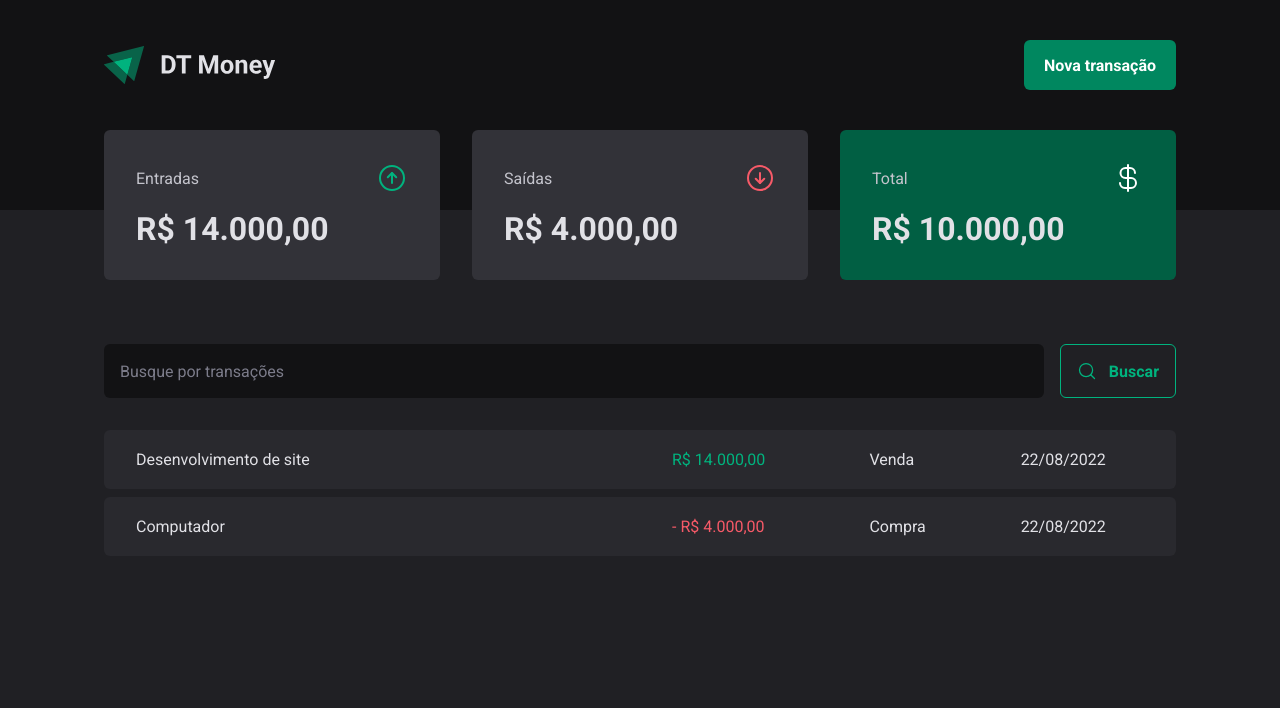
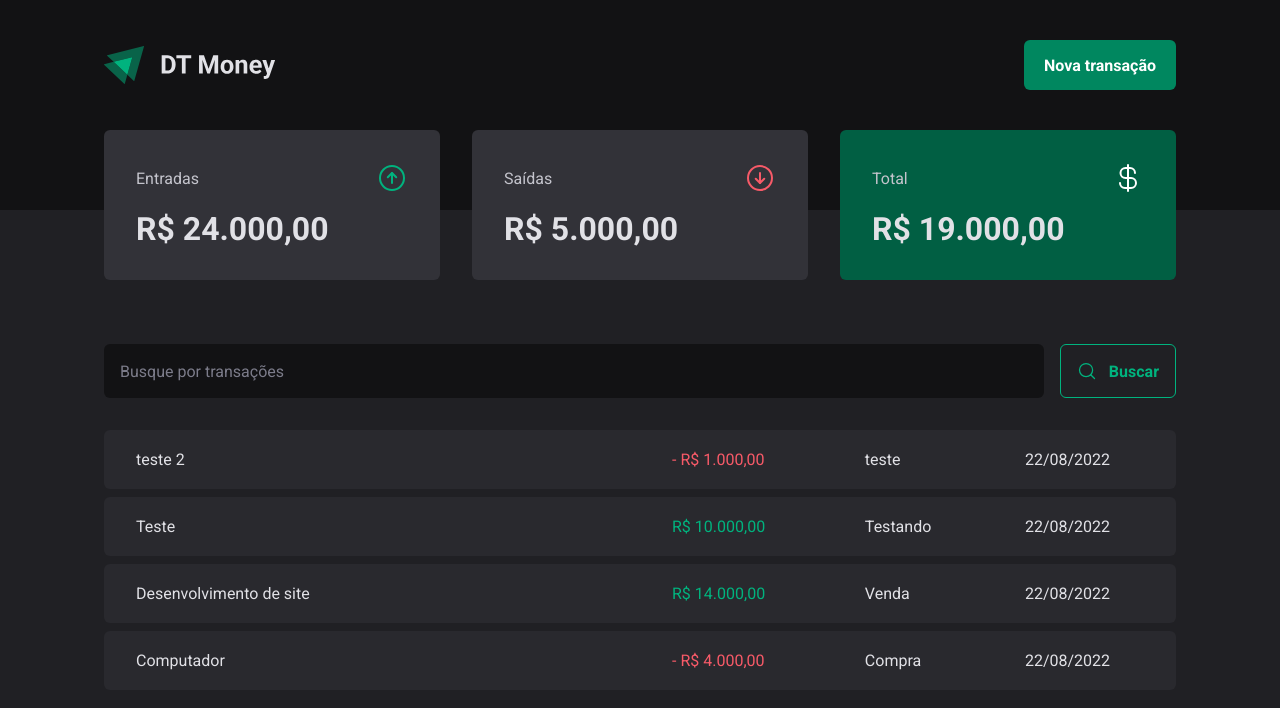
Before and after one commit to carlos-hr/dt-money, a React (Vite) app: page / in a window 1280 px wide. Shown: the top 708 px of the page. Built offline with nearby package versions, Linux system fonts and the light colour scheme; data requests are answered from the project's data file.

Commit message:
feat(transaction): creating new transaction and updating list

```diff
--- a/server.json
+++ b/server.json
@@ -15,6 +15,22 @@
       "category": "Compra",
       "price": 4000,
       "createdAt": "2022-08-22T15:31:34.378Z"
+    },
+    {
+      "category": "Testando",
+      "description": "Teste",
+      "price": 10000,
+      "type": "income",
+      "createdAt": "2022-08-22T20:32:02.829Z",
+      "id": 3
+    },
+    {
+      "category": "teste",
+      "description": "teste 2",
+      "price": 1000,
+      "type": "outcome",
+      "createdAt": "2022-08-22T20:43:36.519Z",
+      "id": 4
     }
   ]
 }
--- a/src/components/NewTransactionModal/index.tsx
+++ b/src/components/NewTransactionModal/index.tsx
@@ -10,6 +10,8 @@ import {
 import { zodResolver } from "@hookform/resolvers/zod";
 import * as zod from "zod";
 import { Controller, useForm } from "react-hook-form";
+import { api } from "../../services/api";
+import { useTransactions } from "../../hooks/useTransactions";
 
 const newTransactionFormSchema = zod.object({
   description: zod.string(),
@@ -25,14 +27,17 @@ const NewTransactionModal = () => {
     control,
     register,
     handleSubmit,
+    reset,
     formState: { isSubmitting },
   } = useForm<NewTransactionFormInputs>({
     resolver: zodResolver(newTransactionFormSchema),
   });
 
+  const { createTransaction } = useTransactions();
+
   async function onCreateTransaction(data: NewTransactionFormInputs) {
-    await new Promise((res) => setTimeout(res, 2000));
-    console.log(data);
+    createTransaction(data);
+    reset();
   }
 
   return (
--- a/src/contexts/TransactionsContext.tsx
+++ b/src/contexts/TransactionsContext.tsx
@@ -10,9 +10,17 @@ interface Transaction {
   createdAt: string;
 }
 
+interface NewTransactionData {
+  category: string;
+  description: string;
+  price: number;
+  type: "income" | "outcome";
+}
+
 interface TransactionsContextData {
   transactions: Transaction[];
   fetchTransactions: (query?: string) => Promise<void>;
+  createTransaction: (data: NewTransactionData) => Promise<void>;
 }
 
 interface TransactionsProviderProps {
@@ -29,6 +37,8 @@ export const TransactionsProvider = ({
   async function fetchTransactions(query?: string) {
     const response = await api.get("/transactions", {
       params: {
+        _sort: "createdAt",
+        _order: "desc",
         q: query,
       },
     });
@@ -37,12 +47,27 @@ export const TransactionsProvider = ({
     setTransactions(data);
   }
 
+  async function createTransaction(data: NewTransactionData) {
+    const { category, description, price, type } = data;
+    const response = await api.post("/transactions", {
+      category,
+      description,
+      price,
+      type,
+      createdAt: new Date(),
+    });
+
+    setTransactions((state) => [response.data, ...state]);
+  }
+
   useEffect(() => {
     fetchTransactions();
   }, []);
 
   return (
-    <TransactionsContext.Provider value={{ transactions, fetchTransactions }}>
+    <TransactionsContext.Provider
+      value={{ createTransaction, fetchTransactions, transactions }}
+    >
       {children}
     </TransactionsContext.Provider>
   );
```
